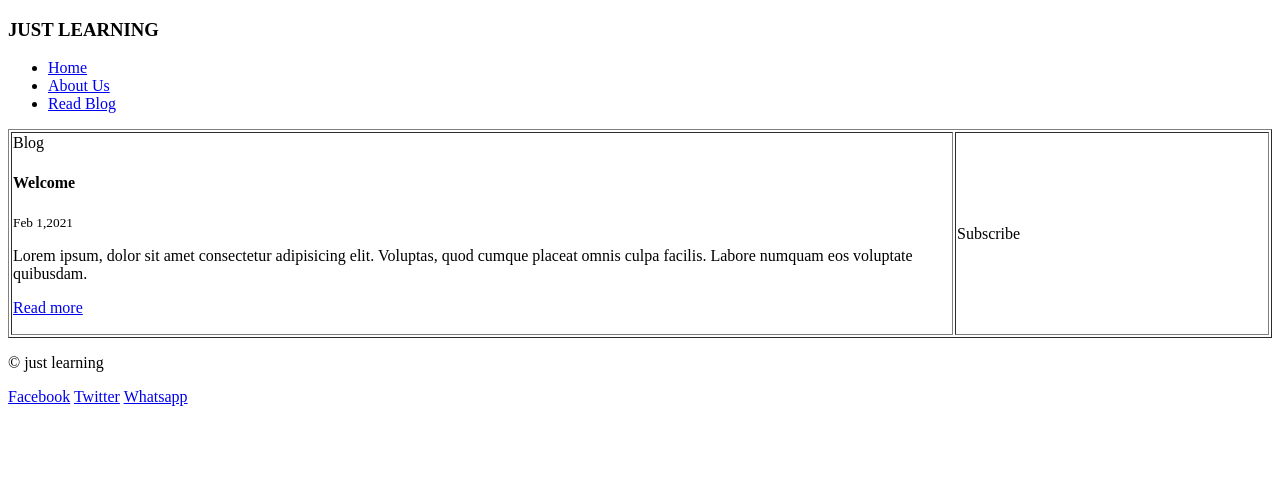
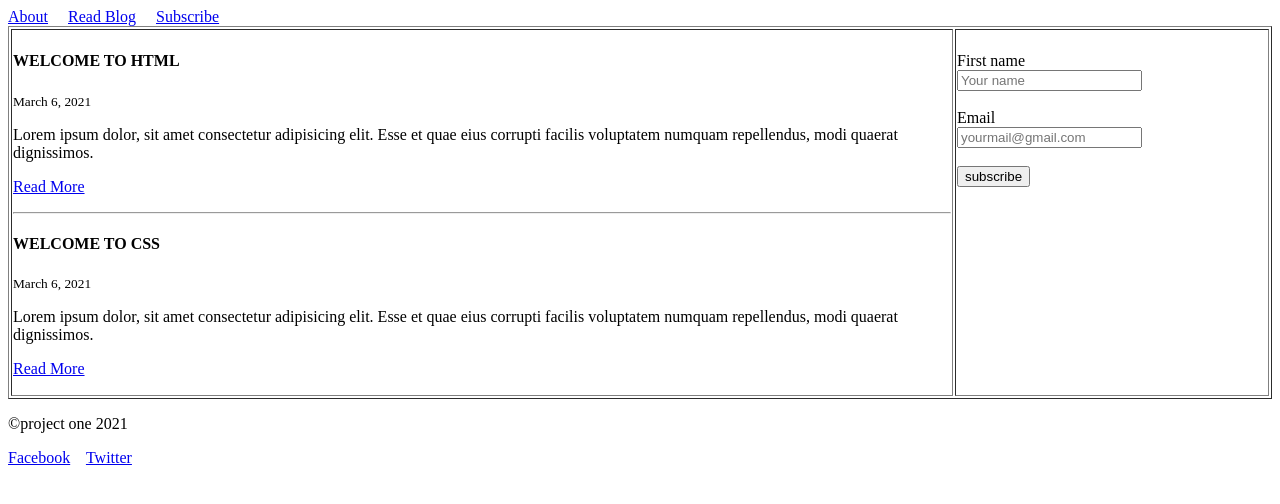
Before and after one commit to unuefeejovwoke/100days_of_codes, a plain HTML site: page project-1.html in a window 1280 px wide. Drawn offline with Linux system fonts and the light colour scheme.

Commit message:
project 1

```diff
--- a/project-1.html
+++ b/project-1.html
@@ -2,68 +2,82 @@
 <html lang="en">
 <head>
     <meta charset="UTF-8">
+    <meta http-equiv="X-UA-Compatible" content="IE=edge">
     <meta name="viewport" content="width=device-width, initial-scale=1.0">
-    <meta http-equiv="X-UA-Compatible" content="ie=edge">
     <title>Project 1</title>
 </head>
 <body>
+
     <nav>
-        <h3>JUST LEARNING</h3>
-        <ul>
-            <li>
-                <a href="about.html">Home</a>
-            </li>
-            <li>
-                <a href="contact.html">About Us</a>
-            </li>
-            <li>
-                <a href="blog.html">Read Blog</a>
-            </li>
-        </ul>
+        <a href="about.html">About</a>
+        &nbsp;&nbsp;&nbsp;
+        <a href="blog.html">Read Blog</a>
+        &nbsp;&nbsp;&nbsp;
+        <a href="subscribe.html">Subscribe</a>
     </nav>
-
     <main>
         <table border="1" width="100%">
             <tbody>
                 <tr>
                     <td>
-                        Blog
+                        <!--Article start-->
                         <article>
-                            <h4>Welcome</h4>
-                            <small>Feb 1,2021</small>
-                            <p>Lorem ipsum, dolor sit amet consectetur adipisicing elit. Voluptas,
-                                quod cumque placeat omnis culpa facilis. Labore numquam
-                                eos voluptate quibusdam.</p>
-                                <p>
-                                    <a href="lists.html">Read more</a>
-                                </p>
+                            <h4>WELCOME TO HTML</h4>
+                            <small>March 6, 2021</small>
+                            <p>Lorem ipsum dolor, sit amet consectetur adipisicing elit.
+                                Esse et quae eius corrupti facilis voluptatem numquam
+                                 repellendus, modi quaerat dignissimos.</p>
+                            <p><a href="http://welcome.html">Read More</a></p>
+                            <hr>
                         </article>
+                        <!--Article end-->
+                        <!--Article start-->
+                        <article>
+                            <h4>WELCOME TO CSS</h4>
+                            <small>March 6, 2021</small>
+                            <p>Lorem ipsum dolor, sit amet consectetur adipisicing elit.
+                                Esse et quae eius corrupti facilis voluptatem numquam
+                                 repellendus, modi quaerat dignissimos.</p>
+                            <p><a href="http://welcome.html">Read More</a></p>
+
+                        </article>
+                        <!--Article end-->
                     </td>
-                    <td width="25%">
-                        Subscribe
+                    <td width="25%" valign="top">
+                        <h4></h4>
+                        <form action="" method="get">
+                            <div>
+                                <label for="firstname">First name</label><br>
+                                <input type="text" name="firstname" id="firstname" required="required" placeholder="Your name" class="firstname">
+                            </div>
+                            <br>
+                            <div>
+                                <label for="email">Email</label><br>
+                                <input type="email" name="email" required="required" id="email" placeholder="yourmail@gmail.com" class="email">
+                            </div>
+                            <br>
+                            <div>
+                                <button type="submit">subscribe</button>
+                            </div>
+                        </form>
                     </td>
                 </tr>
             </tbody>
-
         </table>
     </main>
+    <footer>
+        <p> &copy;project one 2021</p>
+        <p><a href="http://facebook">Facebook</a>
+            &nbsp;&nbsp;
+            <a href="http://twitter">Twitter</a></p>
 
+    </footer>
 
-    <footer>
-        <p>
-            &copy; just learning
-        </p>
-        <p>
-            <a href="http://">Facebook</a>
-            <a href="http://">Twitter</a>
-            <a href="http://">Whatsapp</a>
-
-        </p>
-    </footer>
 
 </body>
 </html>
-<!-- nav
-blog articles
-blog subrsibe
-footer-->
+<!--
+
+blog article
+blog subscribe
+-->
```
